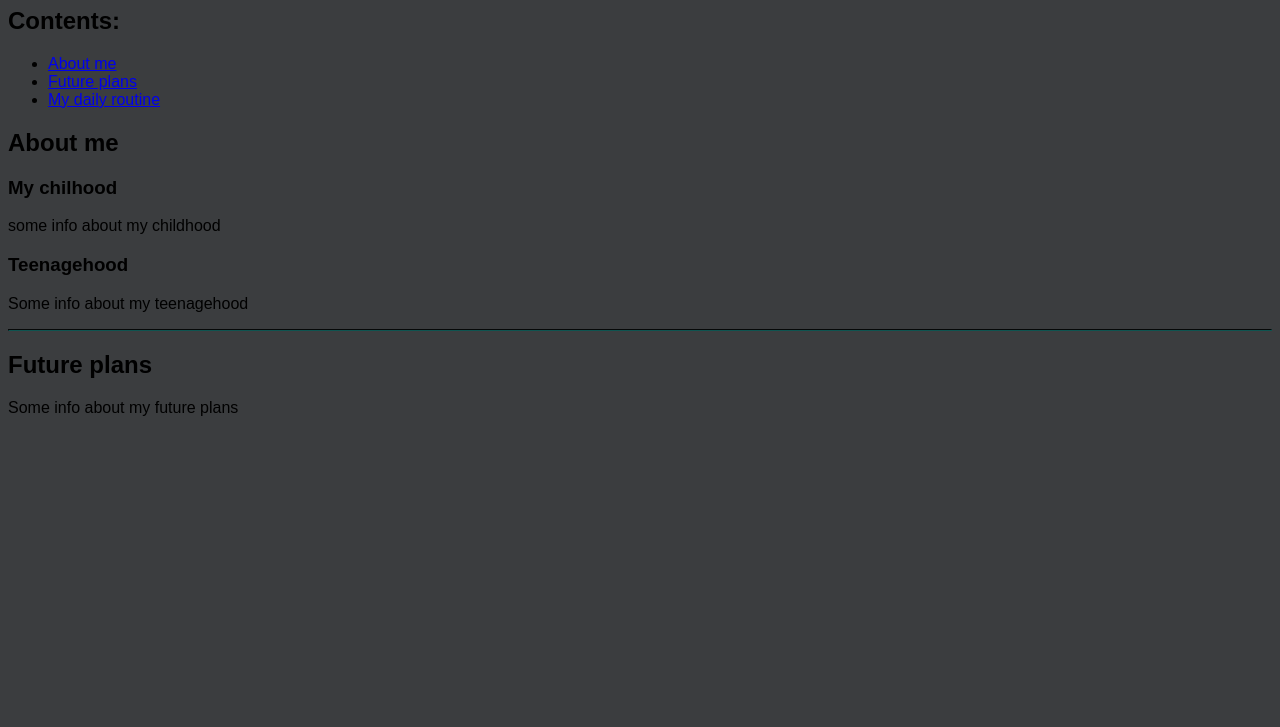
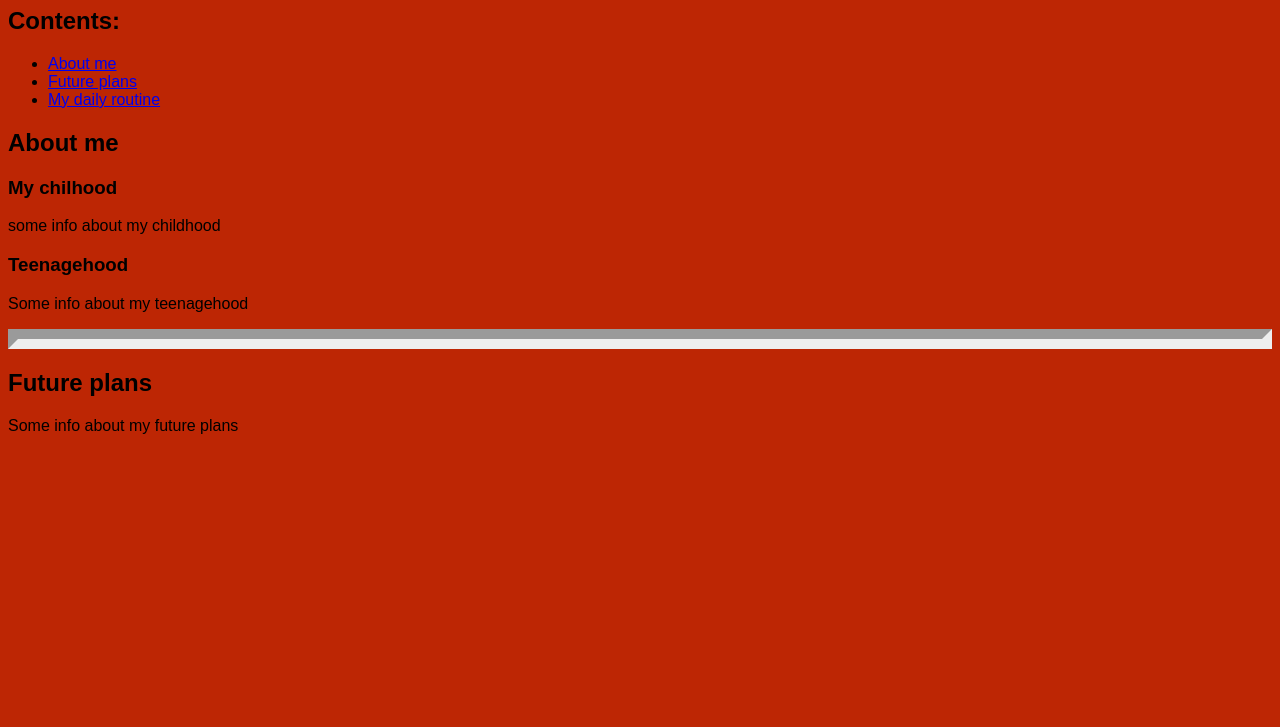
Before and after one commit to KinanKeanuMouki/KinanKeanuMouki.github.io, a plain HTML site: page index.html in a window 1280 px wide. Shown: the part 73-800 px from the top of the page. Drawn offline with Linux system fonts and the light colour scheme.

Commit message:
Update index.html

```diff
--- a/index.html
+++ b/index.html
@@ -6,10 +6,11 @@
         <style>
             body {
                 font-family: Arial, Helvetica, sans-serif;
-                background-color: #3b3d3f;
+                background-color: #bd2604;
             }
             hr {
-                border-color: rgba(9, 87, 83, 0.89)
+                border-color: ##000000;
+                border-width: 10px;
             }
 
         </style>
```
